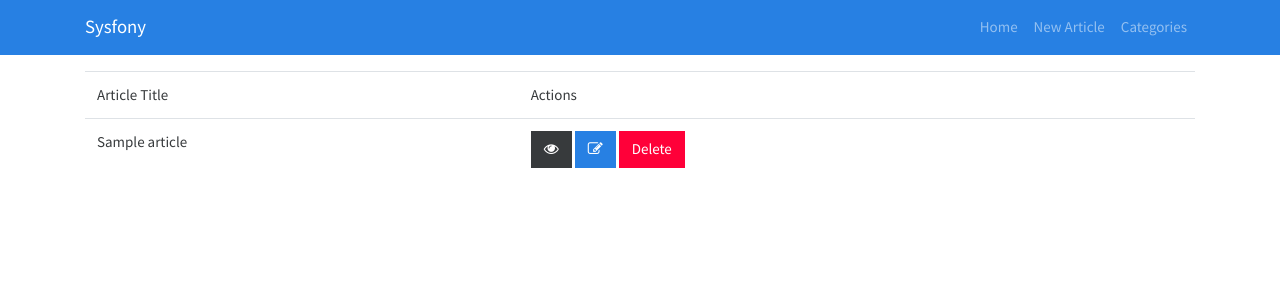
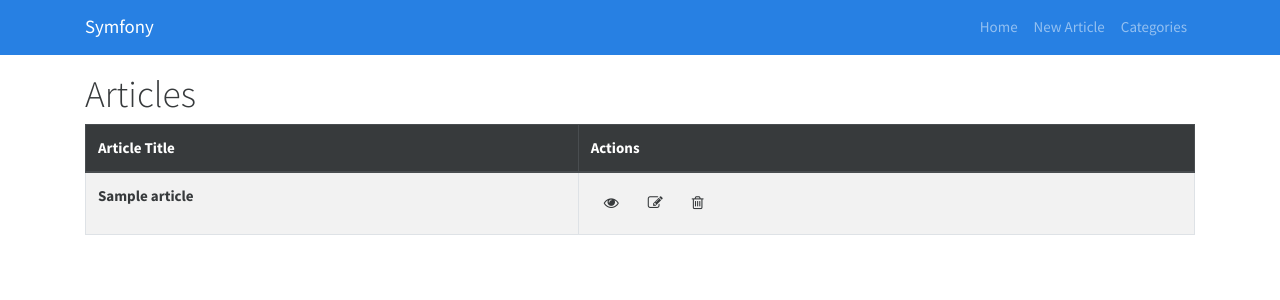
Before and after one commit to PoriTeda/symfony_basic, a Symfony app: template templates/articles/index.html.twig in a window 1280 px wide. Shown: the top 300 px of the page. Run offline with Twig, Linux system fonts and the light colour scheme; the template is opened without the code that fills it: most values are stand-ins (such as "Sample title", 1, 10 or a date in 2020); lists and menus that the app fills with data are empty; some libraries are stand-ins or nearby versions.

Commit message:
Edit style of article and category

```diff
--- a/public/js/main.js
+++ b/public/js/main.js
@@ -4,7 +4,7 @@ if (articles)
 {
     articles.addEventListener("click" , (e) => {
         //have many delete button, so identify what button clicked
-        if (e.target.className === "btn btn-danger delete-article")
+        if (e.target.className === "btn delete-article")
         {
             if (confirm("Are you sure?"))
             {
--- a/src/Form/ArticleType.php
+++ b/src/Form/ArticleType.php
@@ -15,7 +15,7 @@ class ArticleType extends AbstractType
     public function buildForm(FormBuilderInterface $builder, array $options)
     {
         $builder
-            ->add('title', TextType::class, array("attr" => array("class" => "form-control")))
+            ->add('title', TextType::class, array("attr" => array("class" => "form-control mb-3")))
             ->add('body', TextareaType::class, array(
                 "attr" => array("class" => "form-control"),
                 "required" => false
--- a/templates/articles/index.html.twig
+++ b/templates/articles/index.html.twig
@@ -1,23 +1,24 @@
 {% extends 'base.html.twig' %}
 {% block title %}Symfony Articles{% endblock %}
 {% block body %}
+    <h1>Articles</h1>
     {% if articles %}
-        <table id="articles" class="table">
+        <table id="articles" class="table table-striped table-bordered table-hover ">
             <thead>
-            <tr>
-                <td>Article Title</td>
-                <td>Actions</td>
+            <tr class="thead-dark">
+                <th scope="col">Article Title</th>
+                <th scope="col">Actions</th>
             </tr>
             </thead>
             <tbody>
             {% for article in articles %}
                 <tr>
-                    <td>{{ article.title }}</td>
-                    <td>
-                        <a href="{{ path('article_show',{id : article.id}) }}" class="btn btn-dark"><i class="fa fa-eye" aria-hidden="true"></i></a>
-                        <a href="{{ path('article_edit',{id : article.id}) }}" class="btn btn-primary"><i class="fa fa-pencil-square-o" aria-hidden="true"></i></a>
-                        <a href="#" class="btn btn-danger delete-article"
-                           data-id="{{ article.id }}">Delete</a>
+                    <th scope="row">{{ article.title }}</th>
+                    <td scope="row">
+                        <a href="{{ path('article_show',{id : article.id}) }}" class="btn"><i class="fa fa-eye" aria-hidden="true"></i></a>
+                        <a href="{{ path('article_edit',{id : article.id}) }}" class="btn"><i class="fa fa-pencil-square-o" aria-hidden="true"></i></a>
+                        <a href="#" class="btn delete-article"
+                           data-id="{{ article.id }}"><i class="fa fa-trash-o" aria-hidden="true"></i></a>
                     </td>
                 </tr>
             {% endfor %}
--- a/templates/inc/navbar.html.twig
+++ b/templates/inc/navbar.html.twig
@@ -1,6 +1,6 @@
 <nav class="navbar navbar-expand-sm navbar-dark bg-primary mb-3">
     <div class="container">
-        <a href="/" class="navbar-brand">Sysfony</a>
+        <a href="/" class="navbar-brand">Symfony</a>
         <button class="navbar-toggler" type="button" data-toggle="collapse" data-target="#mobile-nav">
             <span class="navbar-toggle-icon"></span>
         </button>
```
Also changed, not shown: templates/articles/show.html.twig (+10 -4 lines), templates/category/index.html.twig (+8 -6 lines), templates/category/show.html.twig (+10 -6 lines), 1 other file.
